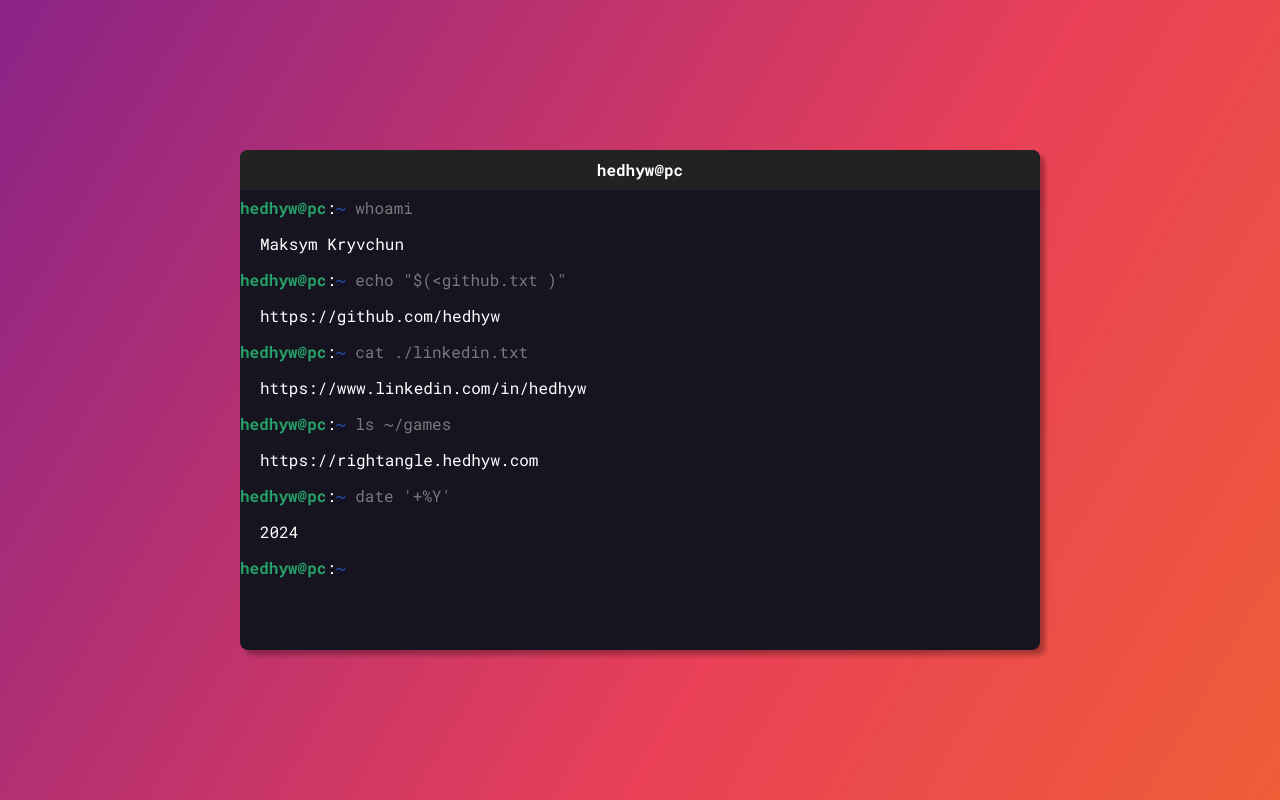
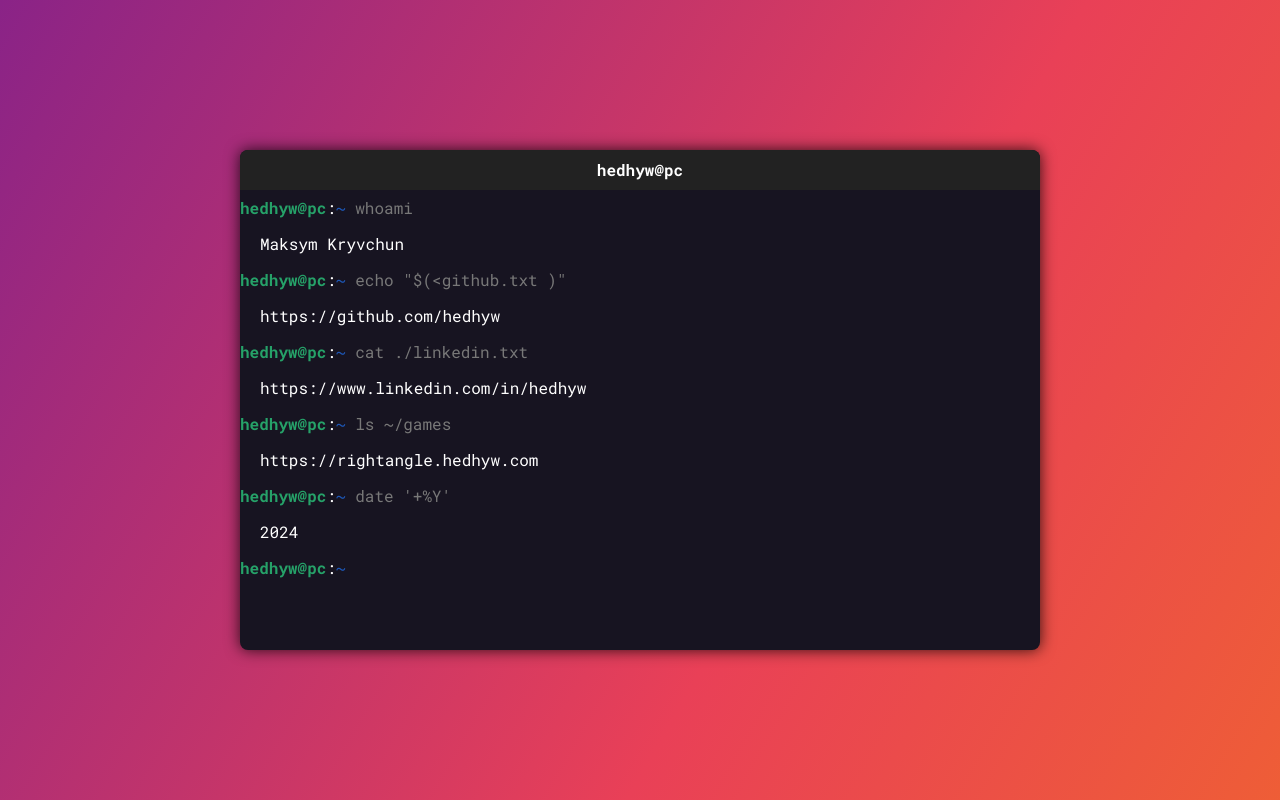
Before and after one commit to hedhyw/hedhyw.com, a plain HTML site: page index.html in a window 1280 px wide. Drawn offline with Linux system fonts and the light colour scheme.

Commit message:
refactor: make shadows symetric

```diff
--- a/index.html
+++ b/index.html
@@ -35,7 +35,7 @@
             height: 500px;
             background-color: #171421;
             color: white;
-            box-shadow: 5px 5px 5px rgba(0, 0, 0, 0.3);
+            box-shadow: 0 0 15px rgba(0, 0, 0, 0.8);
             margin: 30px;
         }
 
```
